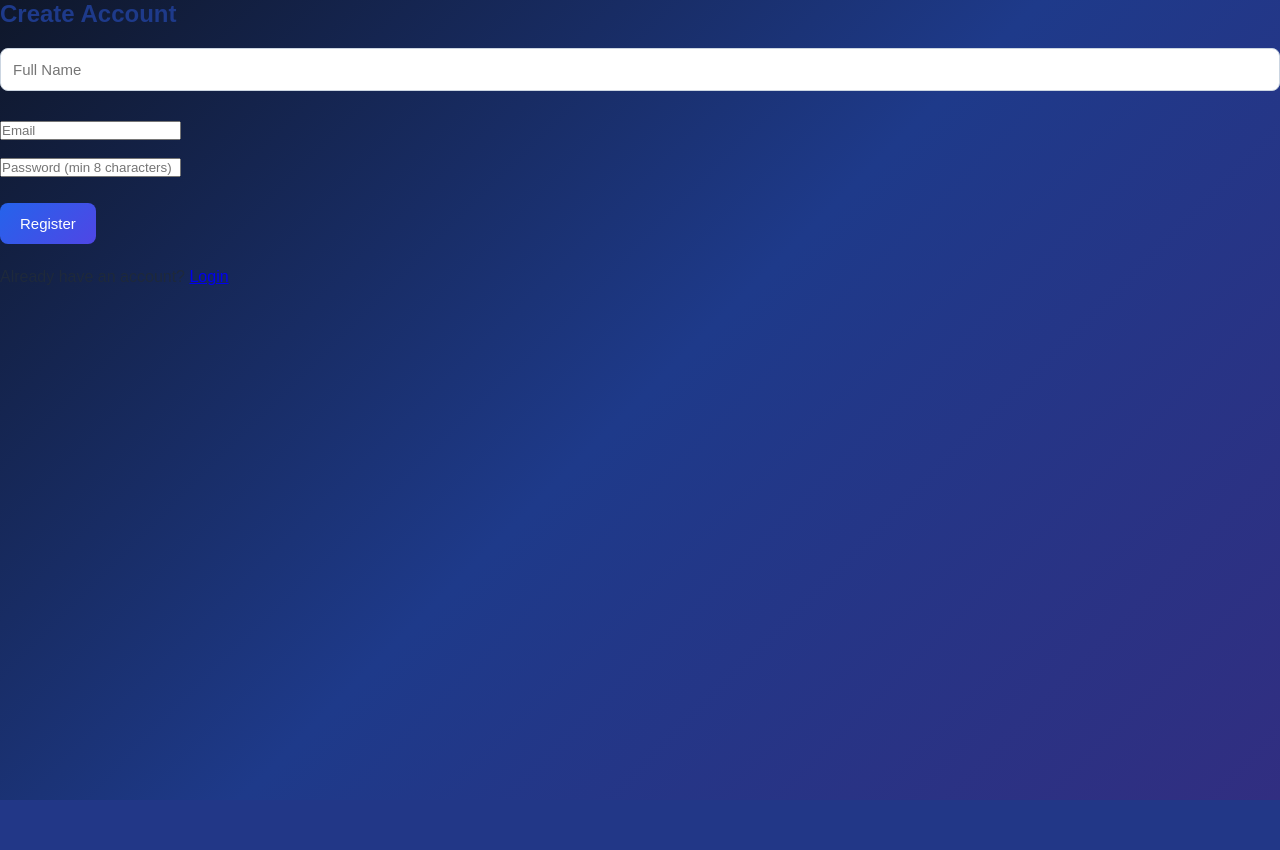
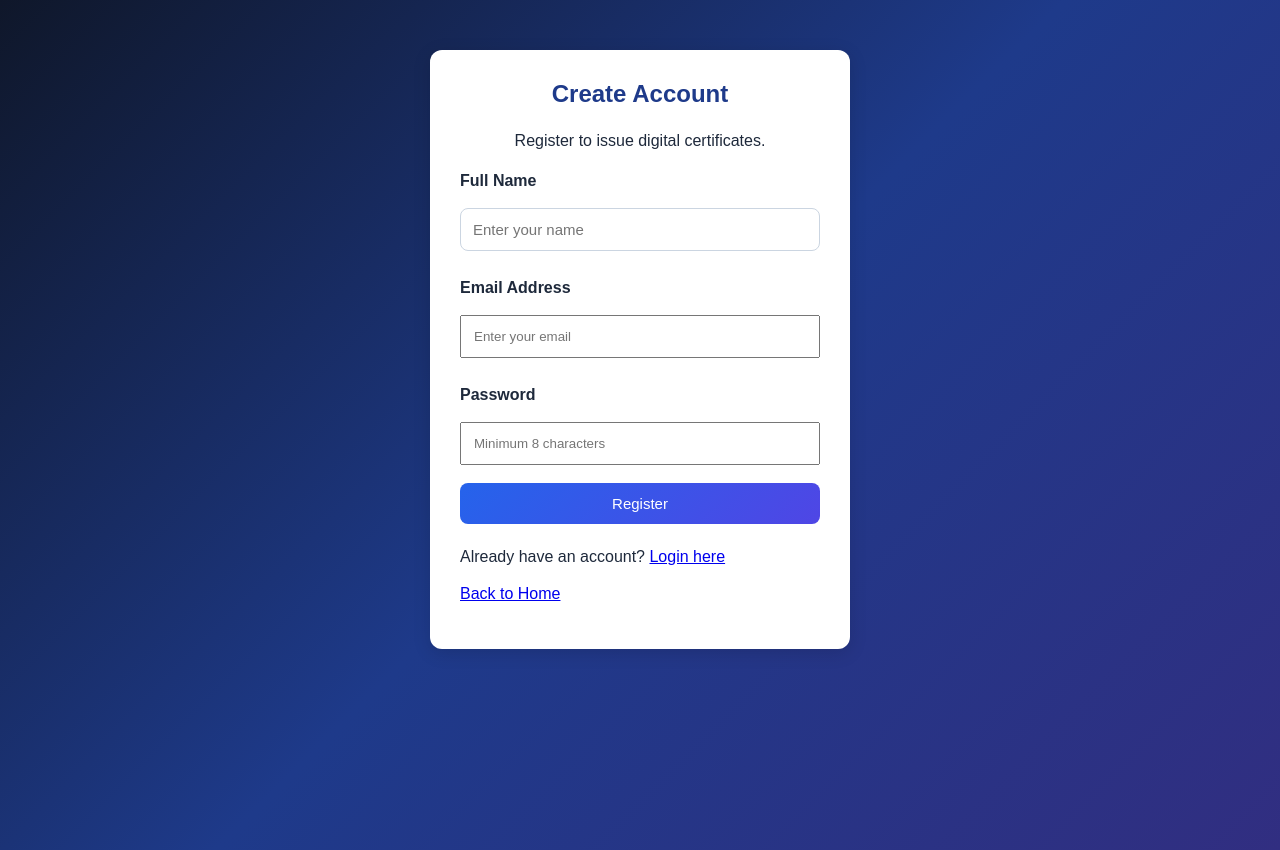
Before and after one commit to vkppseetha-max/Secure-Certificate-Verification, a Flask app: page /register in a window 1280 px wide. Before the commit the page ends 800 px from the top, so only its background shows below. Run offline with Flask 3, Linux system fonts and the light colour scheme.

Commit message:
Enhance registration page with styling and labels

```diff
--- a/templates/register.html
+++ b/templates/register.html
@@ -1,30 +1,65 @@
 <!DOCTYPE html>
-<html>
+<html lang="en">
 <head>
-    <title>Register</title>
+    <meta charset="UTF-8">
+    <meta name="viewport" content="width=device-width, initial-scale=1.0">
+    <title>Register | Secure Certificate Verification</title>
     <link rel="stylesheet" href="{{ url_for('static', filename='style.css') }}">
+    <style>
+        .auth-box {
+            max-width: 420px;
+            margin: 50px auto;
+            padding: 30px;
+            background: white;
+            border-radius: 12px;
+            box-shadow: 0 4px 18px #0002;
+        }
+        .auth-box h2 { text-align: center; }
+        .auth-box input {
+            width: 100%;
+            padding: 12px;
+            margin: 10px 0;
+            box-sizing: border-box;
+        }
+        .auth-box button {
+            width: 100%;
+            padding: 12px;
+            cursor: pointer;
+        }
+        .message { text-align: center; margin: 10px 0; }
+    </style>
 </head>
 <body>
+    <div class="auth-box">
         <h2>Create Account</h2>
+        <p class="message">Register to issue digital certificates.</p>
 
         {% with messages = get_flashed_messages(with_categories=true) %}
             {% for category, message in messages %}
-        <p>{{ message }}</p>
+                <p class="message">{{ message }}</p>
             {% endfor %}
         {% endwith %}
 
         <form method="POST" action="{{ url_for('register') }}">
-        <input type="text" name="name" placeholder="Full Name" required>
-        <br><br>
-        <input type="email" name="email" placeholder="Email" required>
-        <br><br>
-        <input type="password" name="password" placeholder="Password (min 8 characters)" minlength="8" required>
-        <br><br>
+            <label>Full Name</label>
+            <input type="text" name="name" placeholder="Enter your name" required>
+
+            <label>Email Address</label>
+            <input type="email" name="email" placeholder="Enter your email" required>
+
+            <label>Password</label>
+            <input type="password" name="password"
+                   placeholder="Minimum 8 characters"
+                   minlength="8" required>
+
             <button type="submit">Register</button>
         </form>
 
         <p>Already have an account?
-        <a href="{{ url_for('login') }}">Login</a>
+            <a href="{{ url_for('login') }}">Login here</a>
         </p>
+
+        <p><a href="{{ url_for('index') }}">Back to Home</a></p>
+    </div>
 </body>
 </html>
```
Lines whose indentation alone changed are shown as unchanged.
